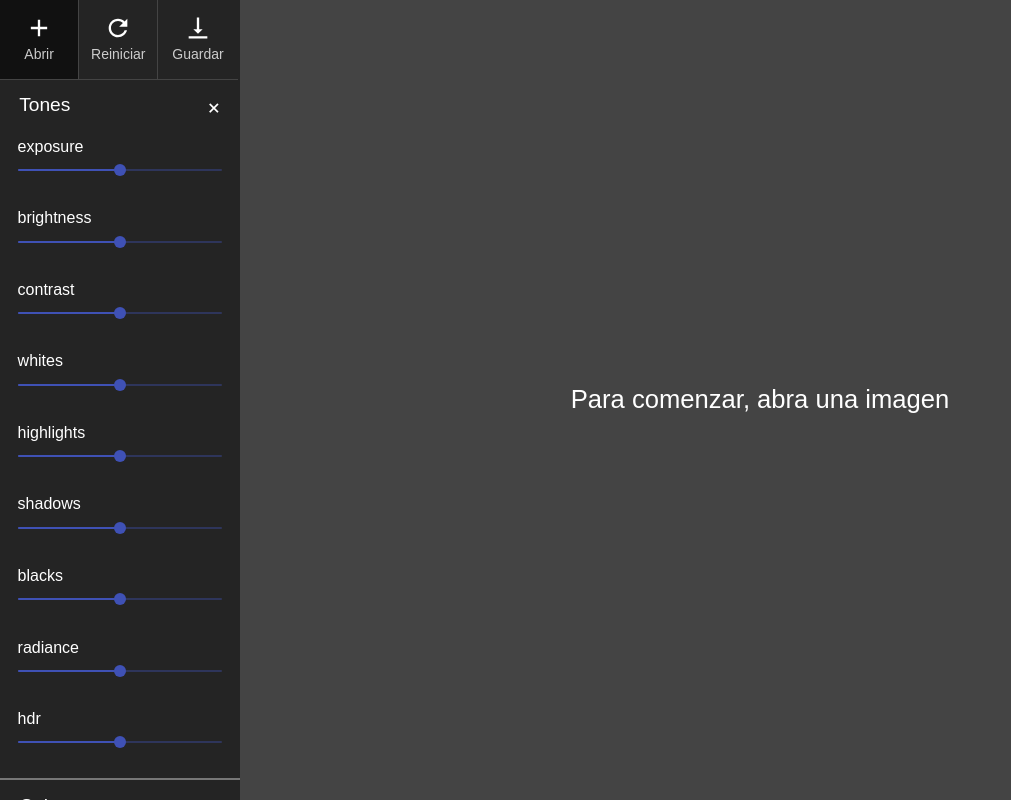
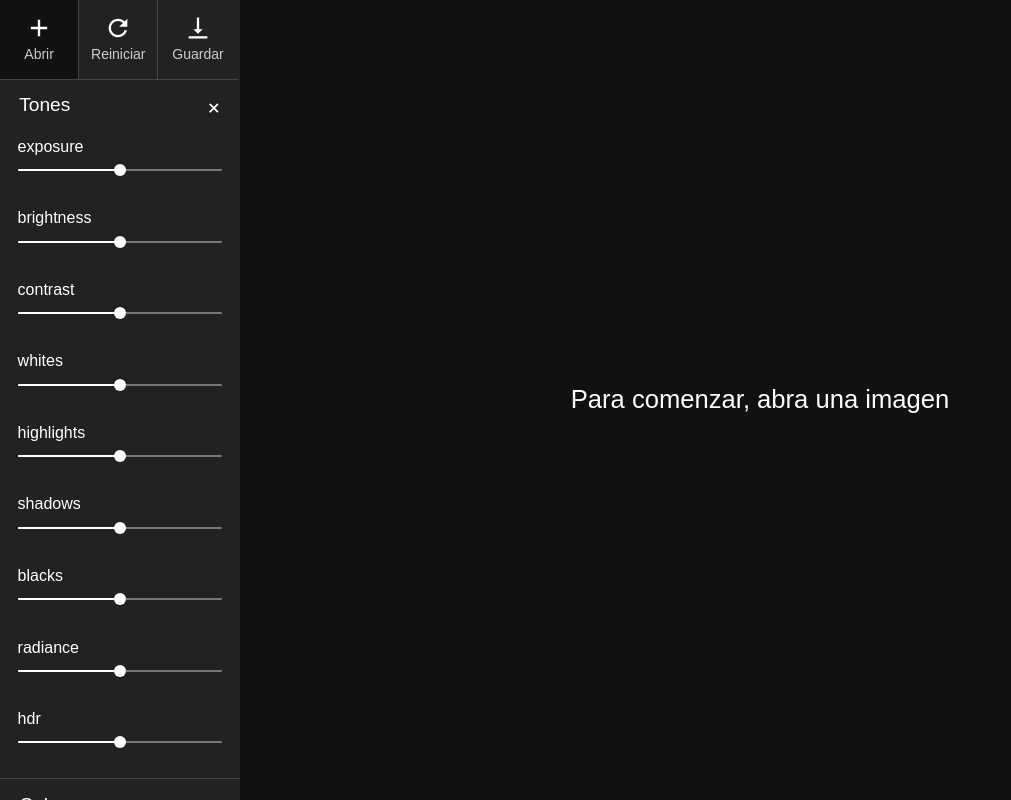
Before and after one commit to pelusanchez/rext.es, a React (Create React App) app: page / in a window 1280 px wide. Shown: the whole page, without its empty margins (0-1011 px from the left). Built offline with nearby package versions, Linux system fonts and the light colour scheme; what rext-image-editor would draw is missing.

Commit message:
Style updates

```diff
--- a/src/Menu.tsx
+++ b/src/Menu.tsx
@@ -3,6 +3,8 @@ import { Params } from 'rext-image-editor/dist/models/models'
 import './style/slider.scss'
 import MenuItems from './MenuItems.json'
 import { Slider } from '@material-ui/core'
+import './Slider.scss'
+
 export interface MenuProps {
   params: Params;
   onChange(key: string, value: number) : void;
@@ -36,6 +38,7 @@ export const Menu = (props: MenuProps) => {
                 <div className="text left">{item.name}</div>
 
                 <Slider
+                  className='slider'
                   min={item.min * 100}
                   max={item.max * 100}
                   defaultValue={item.value * 100}
--- /dev/null
+++ b/src/Slider.scss
@@ -0,0 +1,14 @@
+.MuiSlider-root.slider {
+    color: #ffffff;
+    .MuiSlider-thumb {
+        &:hover {
+            box-shadow: 0px 0px 0px 8px rgba(255, 255, 255, 0.2);
+        }
+        &.Mui-focusVisible {
+            box-shadow: 0px 0px 0px 8px rgba(255, 255, 255, 0.2);
+        }
+        &.Mui-focusActive {
+            box-shadow: 0px 0px 0px 8px rgba(255, 255, 255, 0.2);
+        }
+    }
+}
--- a/src/desktop.scss
+++ b/src/desktop.scss
@@ -15,9 +15,9 @@ html, body {
 	height: 100%;
 	font-family: Arial, sans-serif;
 	font-size: 16px;
-	background: #444;
+	background: #111;
 	overflow: hidden;
-	transition: all 0.2s ease-in;
+	transition: all 0.1s ease-in;
 	scrollbar-width: thin;
 	-moz-scrolbar-width: thin;
 }
@@ -57,7 +57,7 @@ html, body {
 	bottom: 0;
 	padding: 0;
 	width: 240px;
-	background: #242424;
+	background: #222;
 	color: #FFF;
 	overflow: scroll;
   overflow-y: overlay;
@@ -94,7 +94,7 @@ html, body {
 		clear: both;
 		padding: 0.2rem;
 	margin: 0.5rem 0;
-	border-bottom: 2px solid #777;
+	border-bottom: 1px solid #444;
 	max-height: 2.6rem;
 	overflow: hidden;
 	transition: all 0.2s linear;
```
